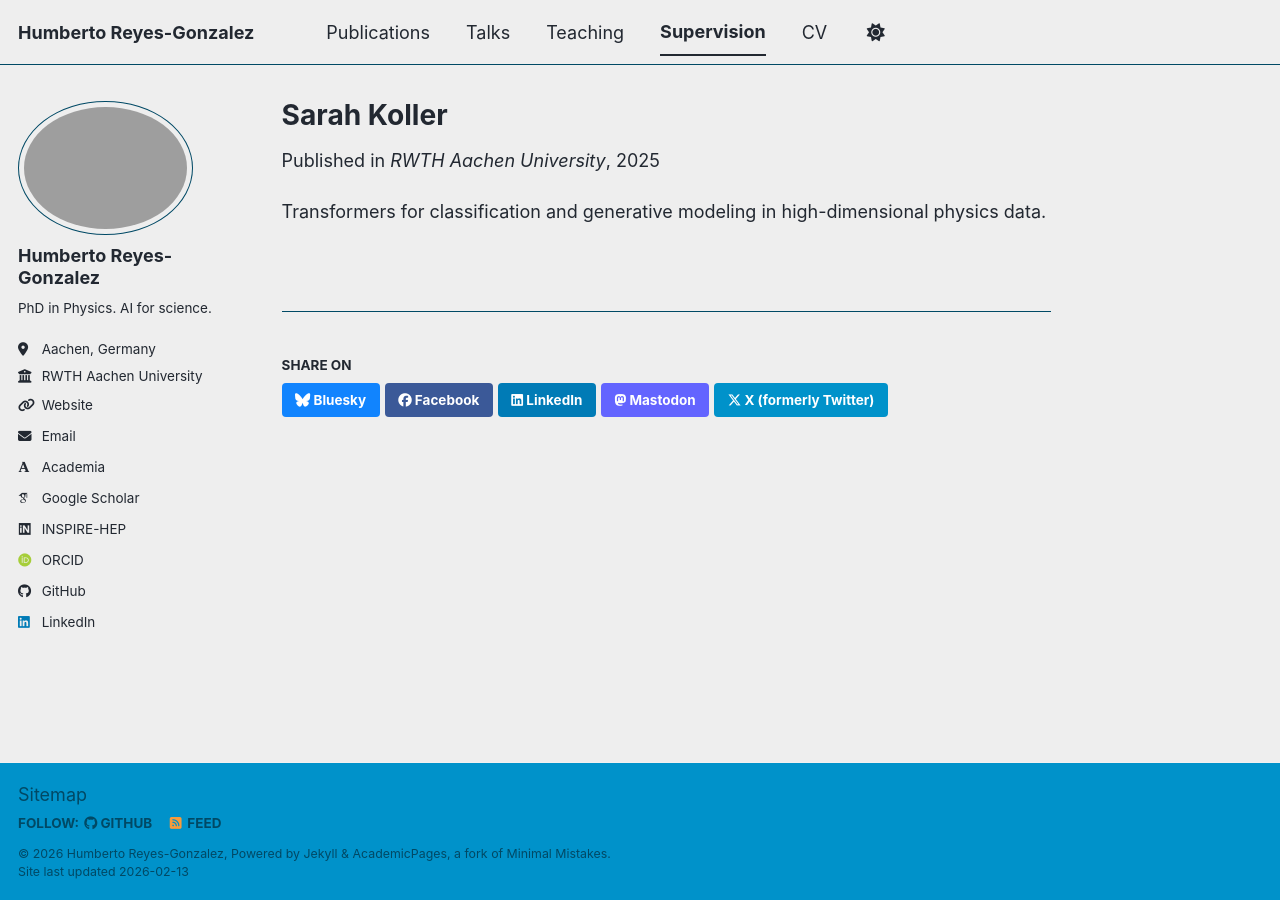
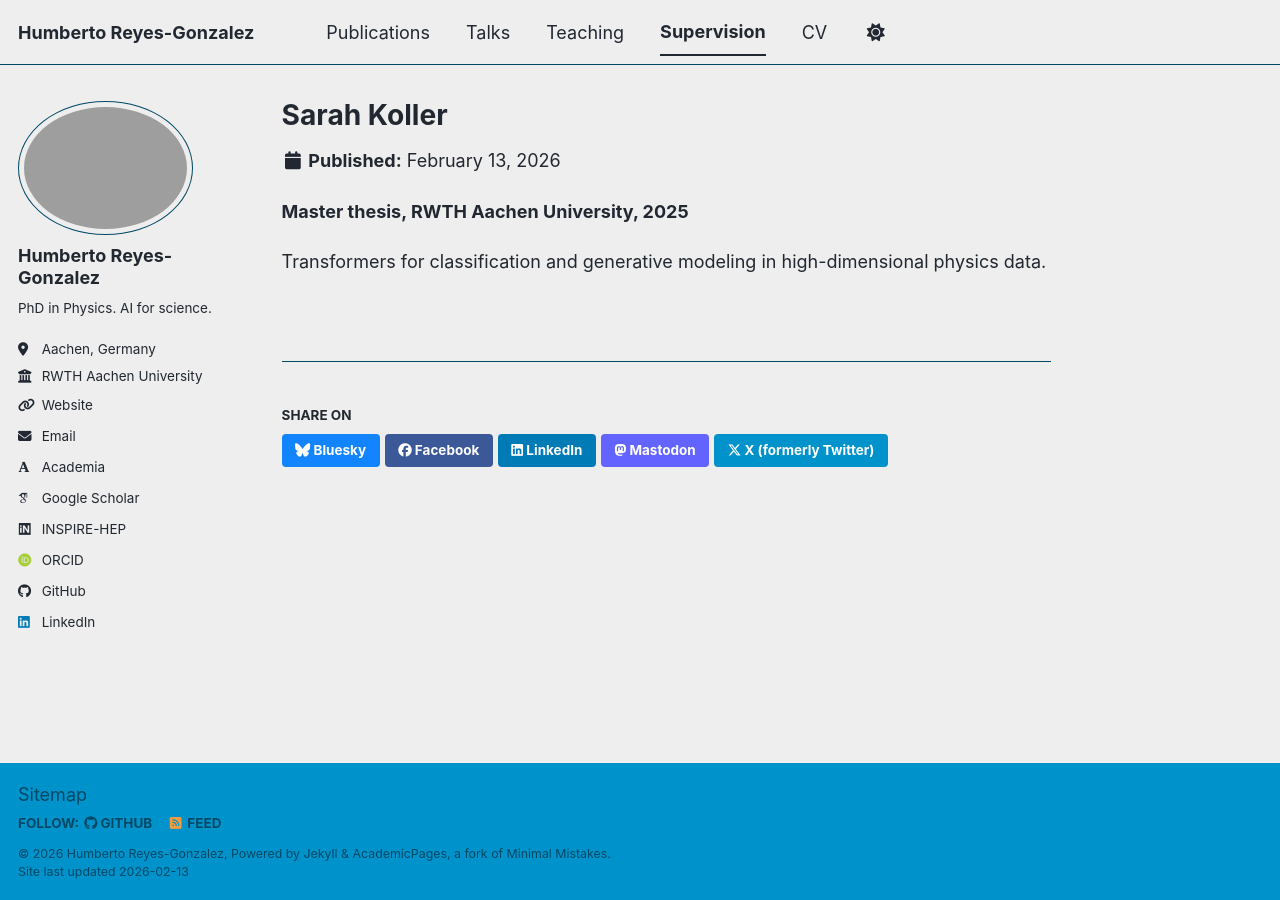
Before and after one commit to hreyes91/hreyes91.github.io, a Jekyll site: the page built from _supervision/2025-koller.md, in a window 1280 px wide. Built offline with Jekyll 4.4.1, drawn with Linux system fonts in a browser that asks for light colours; some web fonts are replaced; a script bundle is joined from its source files by our own code; library files that are not in the unit come from our copies; some of the changed lines change nothing that is shown.

Commit message:
Update 2025-koller.md

```diff
--- a/_supervision/2025-koller.md
+++ b/_supervision/2025-koller.md
@@ -1,11 +1,9 @@
 ---
 title: "Sarah Koller"
 collection: supervision
-type: "MSc thesis"
-permalink: /supervision/2025-koller
-venue: "RWTH Aachen University"
-date: 2025-10-01
-location: "Aachen, Germany"
+
 ---
 
+**Master thesis, RWTH Aachen University, 2025**
+
 Transformers for classification and generative modeling in high-dimensional physics data.
```
